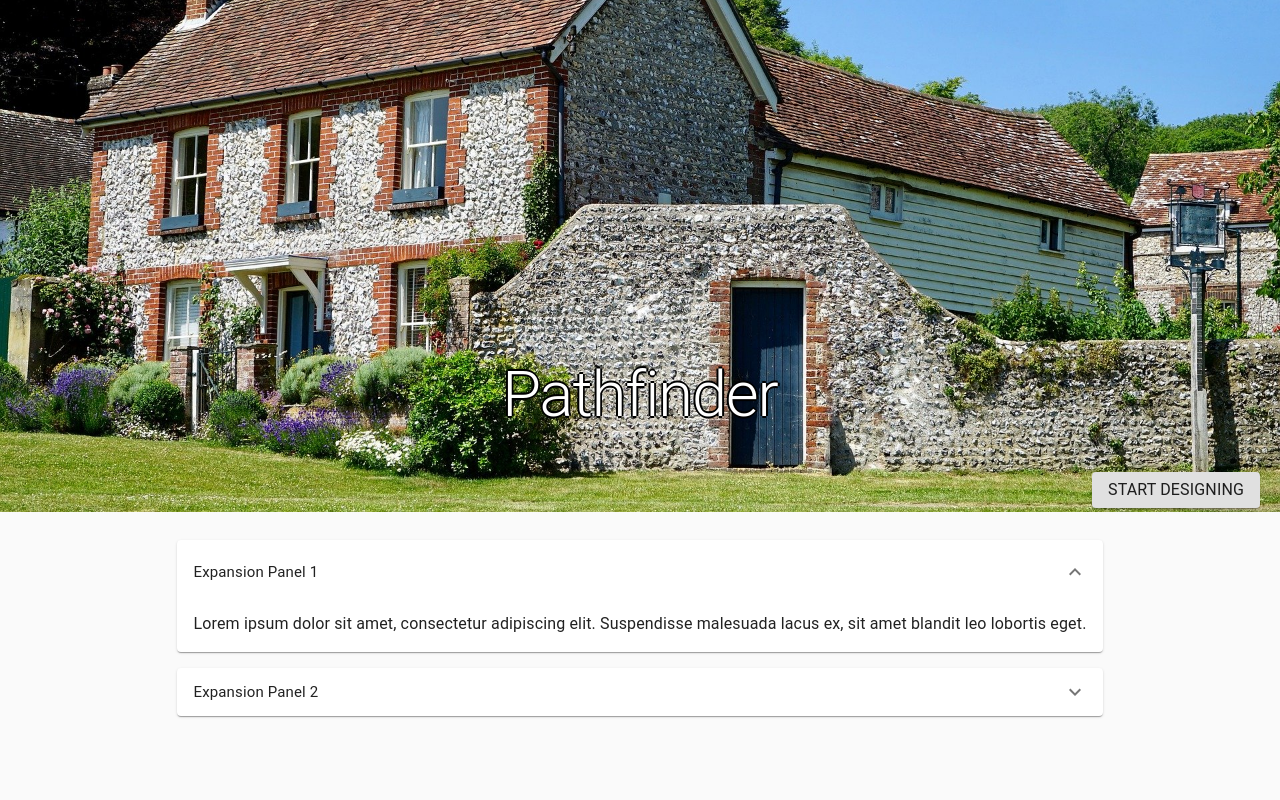
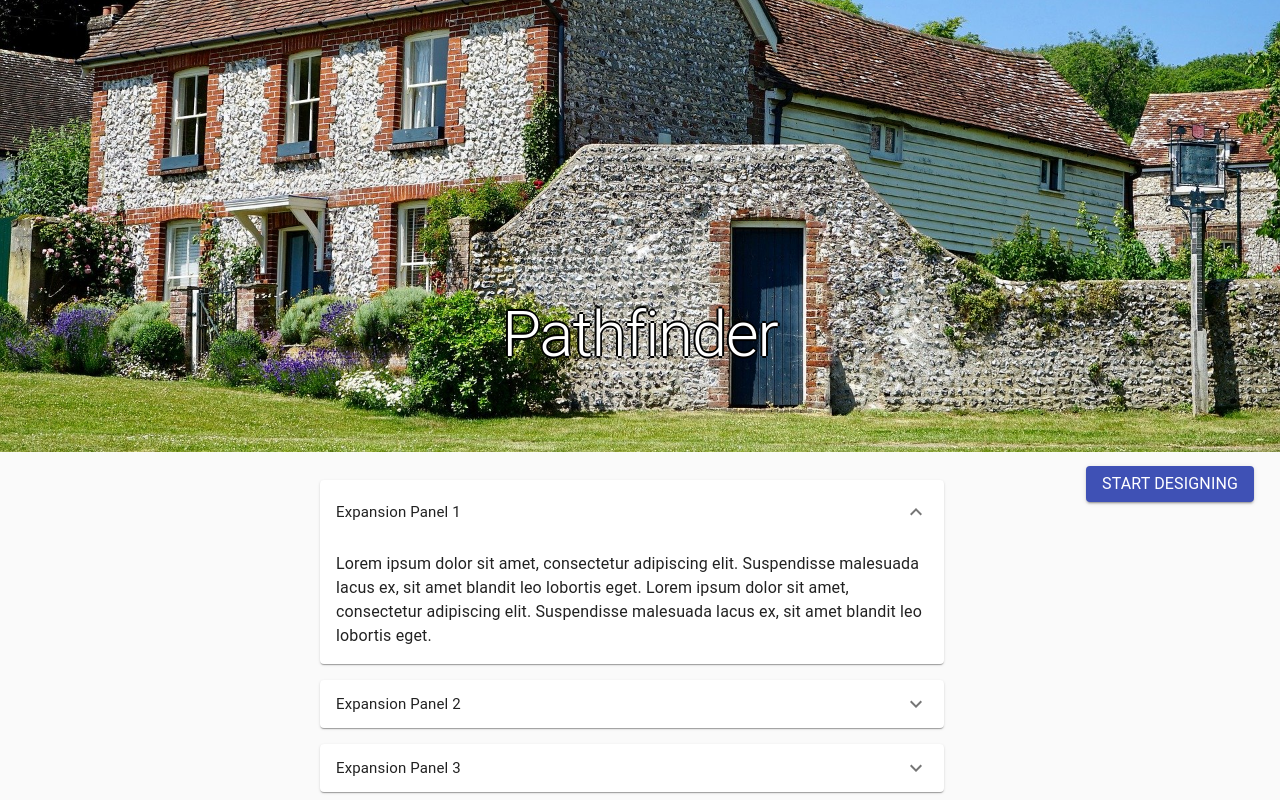
Before and after one commit to pathfinder-toolkit/pathfinder-toolkit, a React (Create React App) app: page / in a window 1280 px wide. Shown: the part 272-1072 px from the top of the page. Before the commit the page ends 996 px from the top, so only its background shows below. Built offline with nearby package versions, Linux system fonts and the light colour scheme.

Commit message:
Refactored instruction panels to new component, Start design button functional

```diff
--- a/src/sites/FrontPage/FrontPage.js
+++ b/src/sites/FrontPage/FrontPage.js
@@ -6,10 +6,11 @@
 import Button from '@material-ui/core/Button';
 import { makeStyles } from '@material-ui/core/styles';
 import frontPageImage from "../../external/images/frontpage_house.jpg"
+import InstructionPanels from "./InstructionPanels"
 
 const useStyles = makeStyles((theme) => ({
     banner: {
-      height:720,
+      height:660,
       backgroundImage: 'url('+ frontPageImage+')',
       backgroundPosition: 'center bottom',
       backgroundSize: "cover",
@@ -33,20 +34,14 @@
     },
     designButton: {
       position: "fixed",
-      bottom:20,
-      right:20
+      bottom:26,
+      right:26
     }
   }));
 
 const FrontPage = () => {
 
     const classes = useStyles();
-
-    const [expandedPanel, setExpandedPanel] = useState('panel1');
-
-    const handleChange = ( panel ) => ( event, newExpanded )  => {
-      setExpandedPanel( newExpanded ? panel : false );
-    }
 
     return <React.Fragment>
         <NavigationBar />
@@ -59,43 +54,9 @@
           </Grid>
         </Grid>
 
-        <Grid container className={classes.panelContainer} justify="center" direction="column" alignItems="center" spacing={2}>
-        <Grid item xs={12}>
-          <ExpansionPanel expanded={expandedPanel === 'panel1'} onChange={handleChange('panel1')}>
-            <ExpansionPanelSummary
-              expandIcon={<ExpandMoreIcon />}
-              aria-controls="panel1a-content"
-              id="panel1a-header"
-            >
-              <Typography className={classes.panelHeading}>Expansion Panel 1</Typography>
-            </ExpansionPanelSummary>
-            <ExpansionPanelDetails>
-              <Typography>
-                Lorem ipsum dolor sit amet, consectetur adipiscing elit. Suspendisse malesuada lacus ex,
-                sit amet blandit leo lobortis eget.
-              </Typography>
-            </ExpansionPanelDetails>
-          </ExpansionPanel>
-          </Grid>
-          <Grid item xs={12}>
-          <ExpansionPanel expanded={expandedPanel === 'panel2'} onChange={handleChange('panel2')}>
-            <ExpansionPanelSummary
-              expandIcon={<ExpandMoreIcon />}
-              aria-controls="panel2a-content"
-              id="panel2a-header"
-            >
-              <Typography className={classes.panelHeading}>Expansion Panel 2</Typography>
-            </ExpansionPanelSummary>
-            <ExpansionPanelDetails>
-              <Typography>
-                Lorem ipsum dolor sit amet, consectetur adipiscing elit. Suspendisse malesuada lacus ex,
-                sit amet blandit leo lobortis eget.
-              </Typography>
-            </ExpansionPanelDetails>
-          </ExpansionPanel>
-          </Grid>
-        </Grid>
-        <Button variant="contained" className={classes.designButton}>
+        <InstructionPanels></InstructionPanels>
+
+        <Button variant="contained" color="primary" className={classes.designButton} href="/design">
           <Typography>
               Start designing
           </Typography>
--- /dev/null
+++ b/src/sites/FrontPage/InstructionPanels.js
@@ -0,0 +1,86 @@
+import React, {useState} from 'react';
+import Grid from "@material-ui/core/Grid";
+import { Typography, ExpansionPanel, ExpansionPanelDetails, ExpansionPanelSummary } from "@material-ui/core";
+import ExpandMoreIcon from '@material-ui/icons/ExpandMore';
+import { makeStyles } from '@material-ui/core/styles';
+
+const useStyles = makeStyles((theme) => ({
+    panelContainer: {
+      marginTop:20
+    },
+    panelHeading: {
+      fontSize: theme.typography.pxToRem(15),
+      flexBasis: '33.33%',
+      flexShrink: 0,
+    }
+  }));
+
+const InstructionPanels = () => {
+
+    const classes = useStyles();
+
+    const [expandedPanel, setExpandedPanel] = useState('panel1');
+
+    const handleChange = ( panel ) => ( event, newExpanded )  => {
+      setExpandedPanel( newExpanded ? panel : false );
+    }
+
+    return <Grid xs={12} container className={classes.panelContainer} justify="center" direction="column" alignItems="center" spacing={2}>
+    <Grid item xs={6}>
+      <ExpansionPanel expanded={expandedPanel === 'panel1'} onChange={handleChange('panel1')}>
+        <ExpansionPanelSummary
+          expandIcon={<ExpandMoreIcon />}
+          aria-controls="panel1a-content"
+          id="panel1a-header"
+        >
+          <Typography className={classes.panelHeading}>Expansion Panel 1</Typography>
+        </ExpansionPanelSummary>
+        <ExpansionPanelDetails>
+          <Typography>
+            Lorem ipsum dolor sit amet, consectetur adipiscing elit. Suspendisse malesuada lacus ex,
+            sit amet blandit leo lobortis eget. Lorem ipsum dolor sit amet, consectetur adipiscing elit.
+            Suspendisse malesuada lacus ex, sit amet blandit leo lobortis eget.
+          </Typography>
+        </ExpansionPanelDetails>
+      </ExpansionPanel>
+      </Grid>
+      <Grid item xs={6}>
+      <ExpansionPanel expanded={expandedPanel === 'panel2'} onChange={handleChange('panel2')}>
+        <ExpansionPanelSummary
+          expandIcon={<ExpandMoreIcon />}
+          aria-controls="panel2a-content"
+          id="panel2a-header"
+        >
+          <Typography className={classes.panelHeading}>Expansion Panel 2</Typography>
+        </ExpansionPanelSummary>
+        <ExpansionPanelDetails>
+          <Typography>
+            Lorem ipsum dolor sit amet, consectetur adipiscing elit. Suspendisse malesuada lacus ex,
+            sit amet blandit leo lobortis eget. Lorem ipsum dolor sit amet, consectetur adipiscing elit.
+            Suspendisse malesuada lacus ex, sit amet blandit leo lobortis eget.
+          </Typography>
+        </ExpansionPanelDetails>
+      </ExpansionPanel>
+      </Grid>
+      <Grid item xs={6}>
+      <ExpansionPanel expanded={expandedPanel === 'panel3'} onChange={handleChange('panel3')}>
+        <ExpansionPanelSummary
+          expandIcon={<ExpandMoreIcon />}
+          aria-controls="panel3a-content"
+          id="panel3a-header"
+        >
+          <Typography className={classes.panelHeading}>Expansion Panel 3</Typography>
+        </ExpansionPanelSummary>
+        <ExpansionPanelDetails>
+          <Typography>
+            Lorem ipsum dolor sit amet, consectetur adipiscing elit. Suspendisse malesuada lacus ex,
+            sit amet blandit leo lobortis eget. Lorem ipsum dolor sit amet, consectetur adipiscing elit.
+            Suspendisse malesuada lacus ex, sit amet blandit leo lobortis eget.
+          </Typography>
+        </ExpansionPanelDetails>
+      </ExpansionPanel>
+      </Grid>
+    </Grid>
+}
+
+export default InstructionPanels;
```
